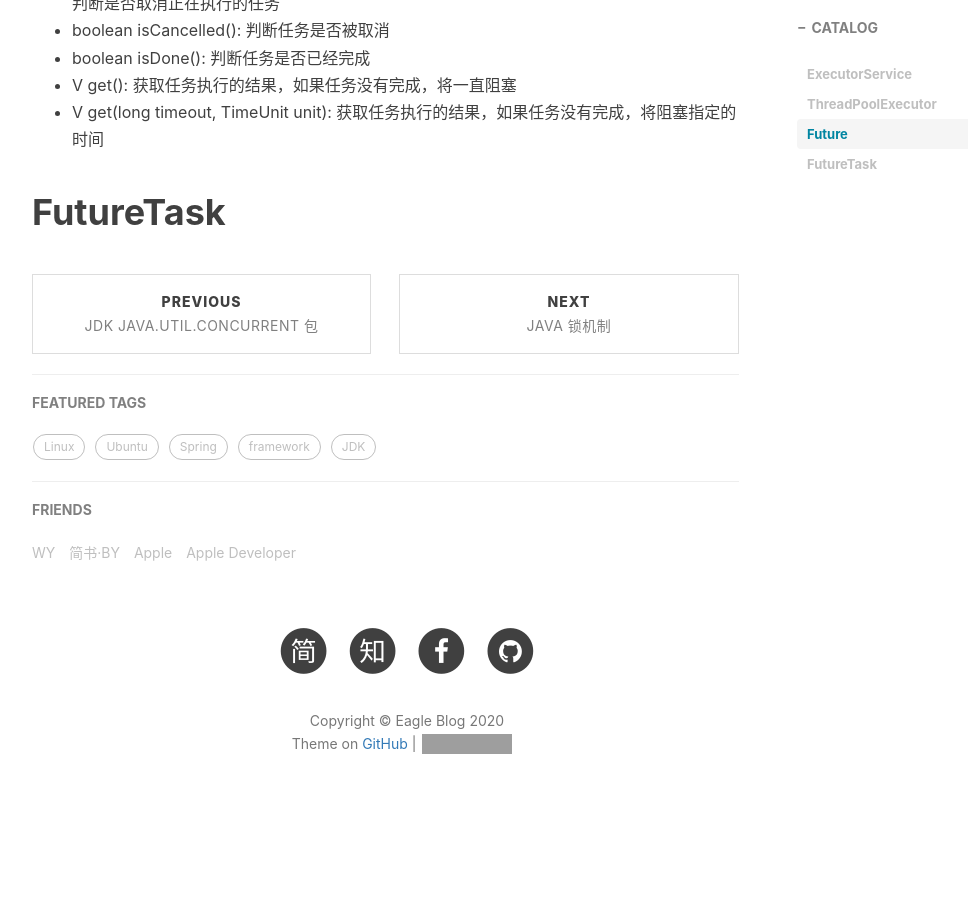
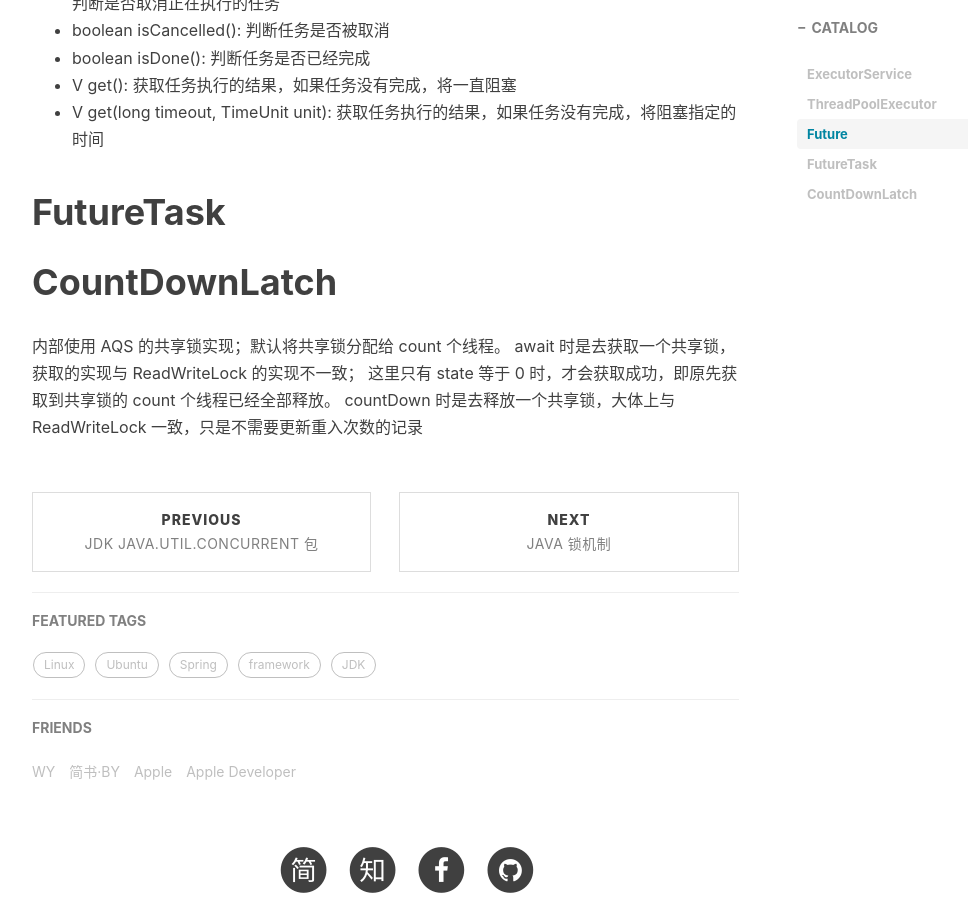
Before and after one commit to SolitaryEagle/SolitaryEagle.github.io, a Jekyll site: the page built from _posts/jdk/2020-11-11-Java.util.concurrent.md, in a window 1280 px wide and 900 px high, scrolled down 2146 px. Shown: the whole window, without its empty margins (233-1201 px from the left). Built offline with Jekyll 4.4.1, drawn with Linux system fonts in a browser that asks for light colours; nearby versions of some CDN libraries; comment, search, counter and statistics services are not loaded; before the commit the page ends 2994 px from its top, so only the background shows below that; grey boxes are pictures that could not be loaded.

```diff
--- a/_posts/jdk/2020-11-11-Java.util.concurrent.md
+++ b/_posts/jdk/2020-11-11-Java.util.concurrent.md
@@ -63,3 +63,12 @@ tags:       JDK
 * V get(long timeout, TimeUnit unit): 获取任务执行的结果，如果任务没有完成，将阻塞指定的时间
 
 # FutureTask
+
+
+
+# CountDownLatch
+
+内部使用 AQS 的共享锁实现；默认将共享锁分配给 count 个线程。
+await 时是去获取一个共享锁，获取的实现与 ReadWriteLock 的实现不一致；
+这里只有 state 等于 0 时，才会获取成功，即原先获取到共享锁的 count 个线程已经全部释放。
+countDown 时是去释放一个共享锁，大体上与 ReadWriteLock 一致，只是不需要更新重入次数的记录
```
Also changed, not shown: _posts/jdk/2020-11-23-volatile、synchronized、AQS深度探索.md (+26 -0 lines).
